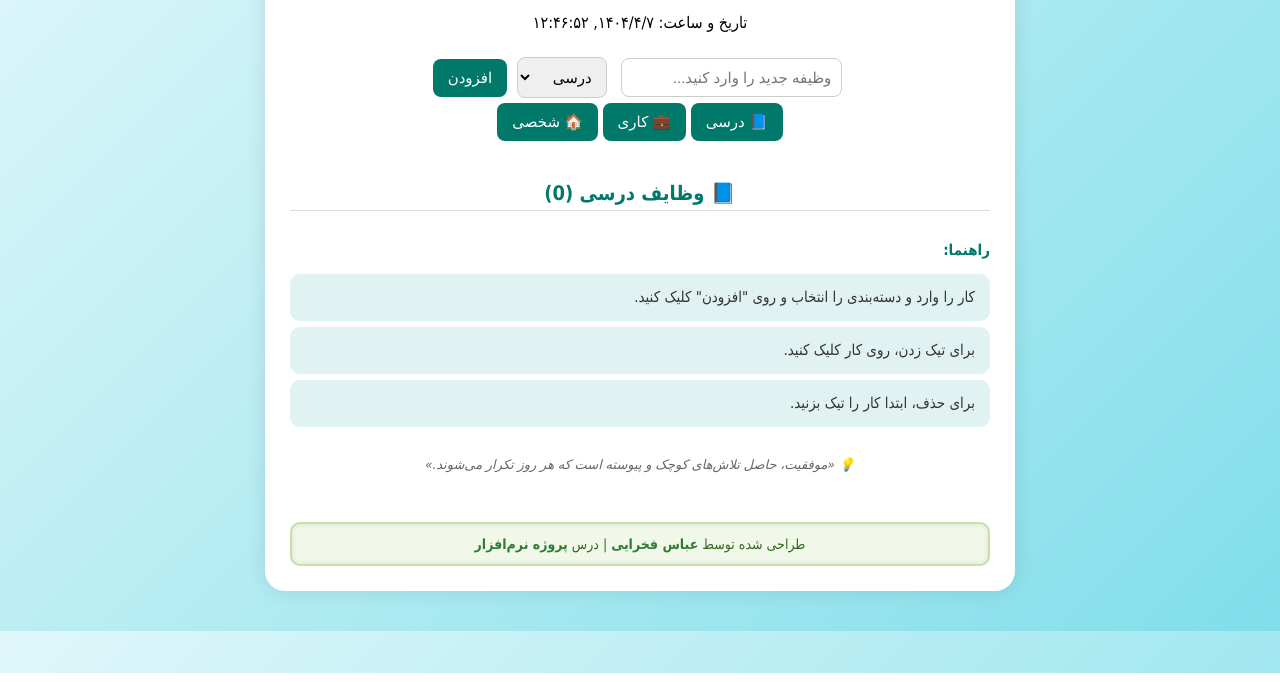
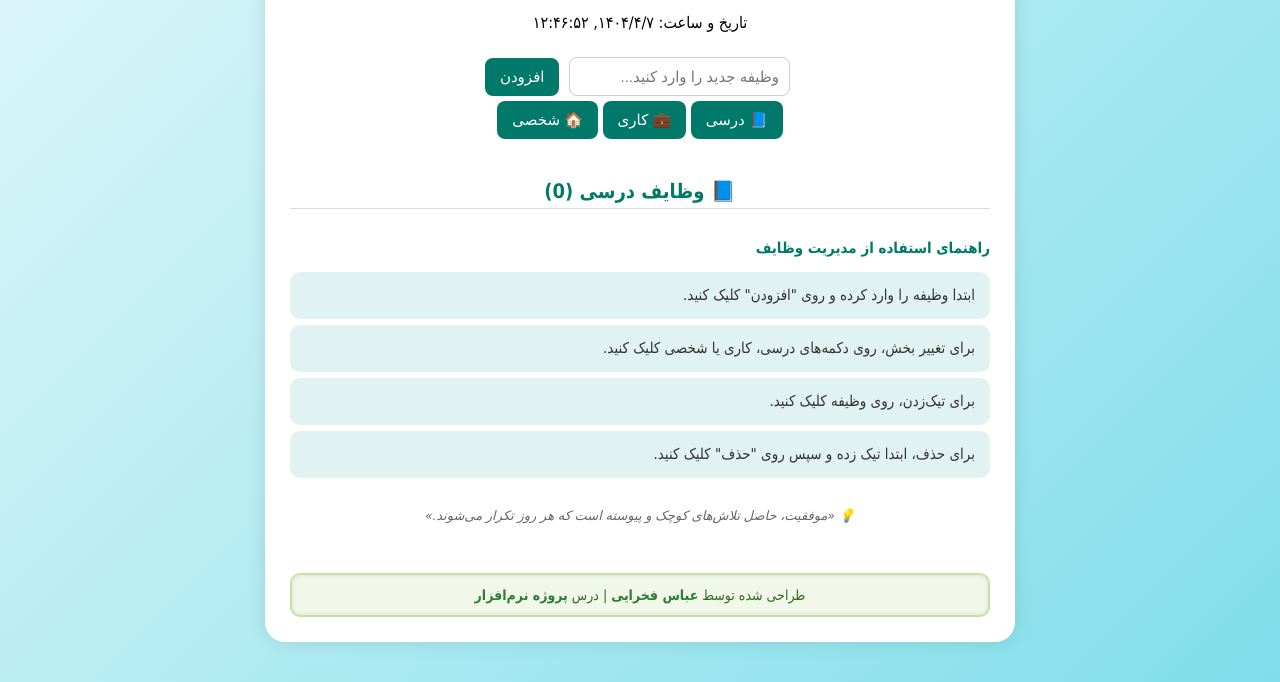
Before and after one commit to abbasTtBoy1235/ChelseaFanNoob, a plain HTML site: page index.html in a window 1280 px wide. Shown: the part 127-809 px from the top of the page. Drawn offline with Linux system fonts and the light colour scheme.

Commit message:
Update index.html

```diff
--- a/index.html
+++ b/index.html
@@ -14,11 +14,6 @@
 
     <div class="input-group">
       <input type="text" id="taskInput" placeholder="وظیفه جدید را وارد کنید...">
-      <select id="categorySelect">
-        <option value="study">درسی</option>
-        <option value="work">کاری</option>
-        <option value="personal">شخصی</option>
-      </select>
       <button onclick="addTask()">افزودن</button>
     </div>
 
@@ -44,11 +39,12 @@
     </div>
 
     <div class="info-box">
-      <h3>راهنما:</h3>
+      <h3>راهنمای استفاده از مدیریت وظایف</h3>
       <ul>
-        <li>کار را وارد و دسته‌بندی را انتخاب و روی "افزودن" کلیک کنید.</li>
-        <li>برای تیک زدن، روی کار کلیک کنید.</li>
-        <li>برای حذف، ابتدا کار را تیک بزنید.</li>
+        <li>ابتدا وظیفه را وارد کرده و روی "افزودن" کلیک کنید.</li>
+        <li>برای تغییر بخش، روی دکمه‌های درسی، کاری یا شخصی کلیک کنید.</li>
+        <li>برای تیک‌زدن، روی وظیفه کلیک کنید.</li>
+        <li>برای حذف، ابتدا تیک زده و سپس روی "حذف" کلیک کنید.</li>
       </ul>
     </div>
 
@@ -74,7 +70,6 @@
       const sections = document.querySelectorAll('.task-section');
       sections.forEach(section => section.classList.add('hidden'));
       document.getElementById(category + 'Tasks').classList.remove('hidden');
-      document.getElementById("categorySelect").value = category;
     }
 
     function updateTaskCounts() {
```
